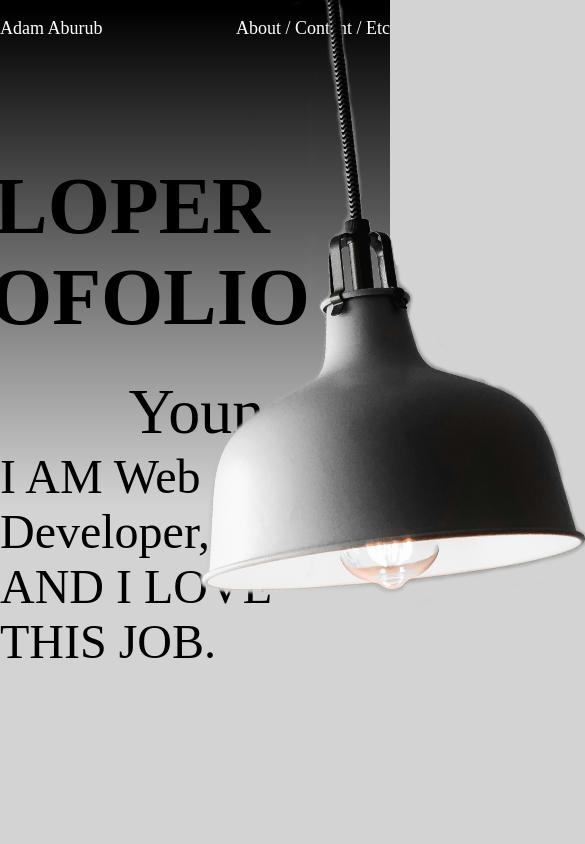
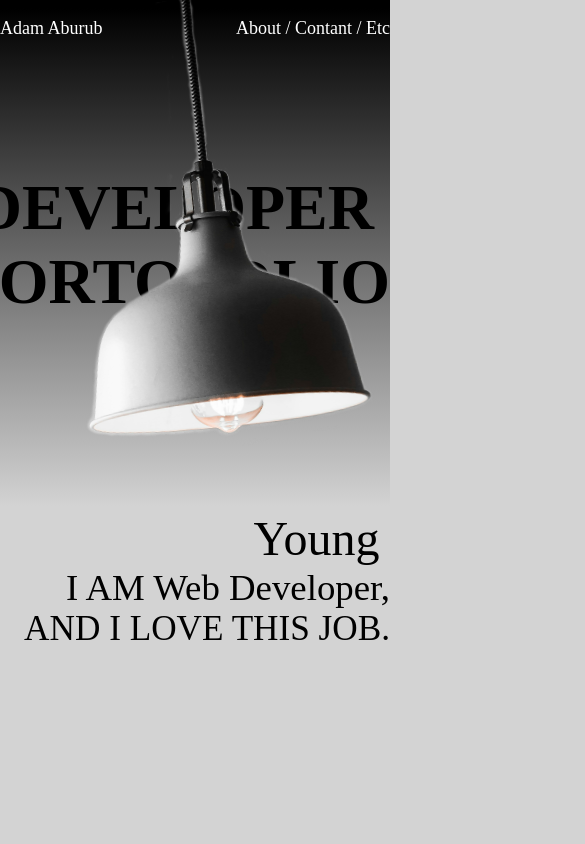
Before and after one commit to Adam-abualrub/developer_portofolio, a website: page index.html in a window 390 px wide. Shown: the top 844 px of the page, 585 px wide, since content can reach past the window. Drawn offline with nearby package versions, Linux system fonts and the light colour scheme.

Commit message:
checkpoint for mobile

```diff
--- a/index.css
+++ b/index.css
@@ -116,7 +116,7 @@ body {
     width: 15rem;
     font-size: 2rem;
     height: 16rem;
-    align-content:center;
+    align-content: center;
     padding: 0.5rem;
     position: relative;
     text-align: center;
@@ -204,7 +204,7 @@ body {
     align-self: flex-end;
 }
 
-.circle-2{
+.circle-2 {
     border: rgb(0, 0, 0) 3px solid;
     border-radius: 50%;
     width: 4rem;
@@ -222,3 +222,62 @@ body {
     text-align: center;
     font-weight: bold;
 }
+
+@media only screen and (max-width: 600px) {
+
+    .lamp-image {
+        width: 22rem;
+        margin-left: 0rem;
+    }
+
+    .mega-container {
+        display: none;
+    }
+
+    .title {
+        font-size: 4rem;
+        margin-right: 0rem;
+        margin-bottom: 12rem;
+        display: flex;
+        justify-content: flex-end;
+        align-content: center;
+        text-align: center;
+    }
+
+    .sub-title {
+        margin: 0rem;
+        font-size: 3rem;
+    }
+
+    .About-Me {
+        font-size: 2.3rem;
+        margin: 0;
+    }
+
+    .My-Name {
+        text-align: center;
+        transition: 0.15s;
+    }
+
+    .My-Name:hover {
+        font-size: 1.3rem;
+    }
+
+    .My-Job {
+        font-size: 2.2rem;
+        margin: 0;
+    }
+
+    .My-Job:hover {
+        font-weight: bold;
+    }
+
+    .text-container {
+        display: flex;
+        flex-direction: column;
+        justify-content: center;
+    }
+
+
+
+}
```
